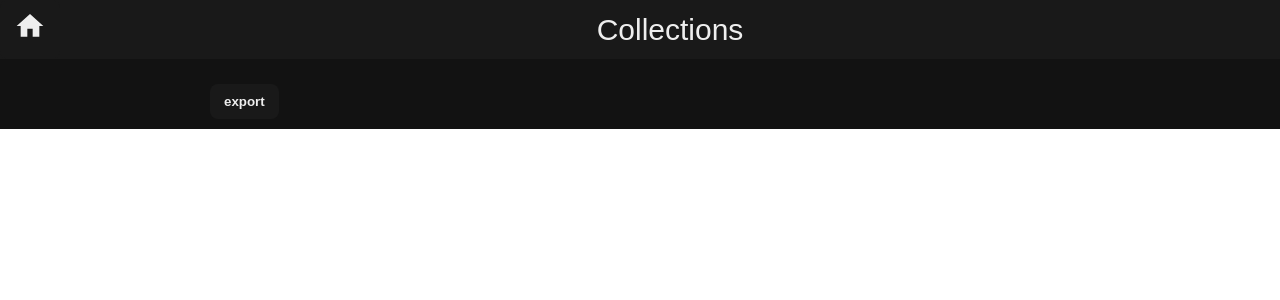
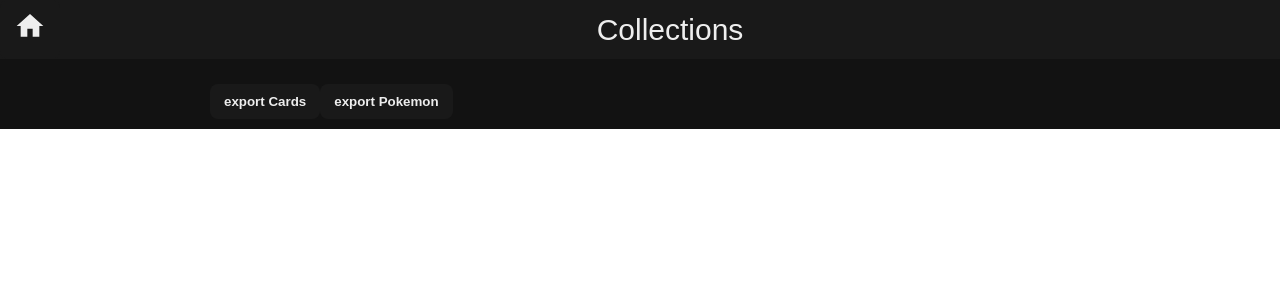
Before and after one commit to IxGerryxI/tcg, a Vue app: page /collections in a window 1280 px wide. Shown: the top 300 px of the page. Built offline with nearby package versions, Linux system fonts and the light colour scheme; no server answers.

Commit message:
added export for pokeapi

```diff
--- /dev/null
+++ b/src/modules/pokeAPI.js
@@ -0,0 +1,46 @@
+/**
+ *
+ * Documentation: https://pokeapi.co/docs/v2
+ */
+export {
+   exportCSV
+}
+
+async function exportCSV() {
+    const species = await fetch("https://pokeapi.co/api/v2/pokemon-species");
+    const count = (await species.json()).count;
+    console.log('exporting ', count, ' Pokemon');
+    let csv = "pokedexnr,name,color,generation,is_baby,is_legendary,is_mythical";
+    for(let i = 1; i <= count; ++i) {
+        const response = await fetch("https://pokeapi.co/api/v2/pokemon-species/" + i);
+        const pokemon = await response.json();
+
+        const nationalPokedex = pokemon.pokedex_numbers.find(pokedex => pokedex.pokedex.name == 'national')
+        console.log('handling: ',nationalPokedex.entry_number, ' - ', pokemon.name)
+        const content =  [
+            nationalPokedex.entry_number,
+            pokemon.name,
+            pokemon.color.name,
+            pokemon.generation.name,
+            pokemon.is_baby,
+            pokemon.is_legendary,
+            pokemon.is_mythical,
+        ];
+
+        csv += '\n' + content.join(',');
+    }
+
+    const file = new File([csv], 'pokemon.csv', {
+        type: 'text/plain',
+    })
+    const link = document.createElement('a');
+    const url = URL.createObjectURL(file);
+
+    link.href = url
+    link.download = file.name
+    document.body.appendChild(link)
+    link.click()
+
+    document.body.removeChild(link)
+    window.URL.revokeObjectURL(url)
+}
--- a/src/modules/pokemonTCGApi.js
+++ b/src/modules/pokemonTCGApi.js
@@ -107,7 +107,7 @@ async function exportCSV() {
         csv += '\n' + content.join(',');
 
     }
-    const file = new File([csv], 'popkemoncards.csv', {
+    const file = new File([csv], 'pokemoncards.csv', {
         type: 'text/plain',
     })
     const link = document.createElement('a');
--- a/src/views/Collections.vue
+++ b/src/views/Collections.vue
@@ -10,7 +10,8 @@
 
         </div>
         <main>
-            <button @click="exportCSV">export</button>
+            <button @click="PokemonTCG.exportCSV">export Cards</button>
+            <button @click="PokeAPI.exportCSV">export Pokemon</button>
         </main>
     </div>
 </template>
@@ -19,7 +20,8 @@
 import * as Base from '@/components/basic';
 import * as Icon from '@/components/icons';
 import * as Utils from '@/components/utils';
-import { exportCSV } from '@/modules/pokemonTCGApi';
+import * as PokemonTCG from '@/modules/pokemonTCGApi';
+import * as PokeAPI from '@/modules/pokeAPI';
 
 </script>
 
```
